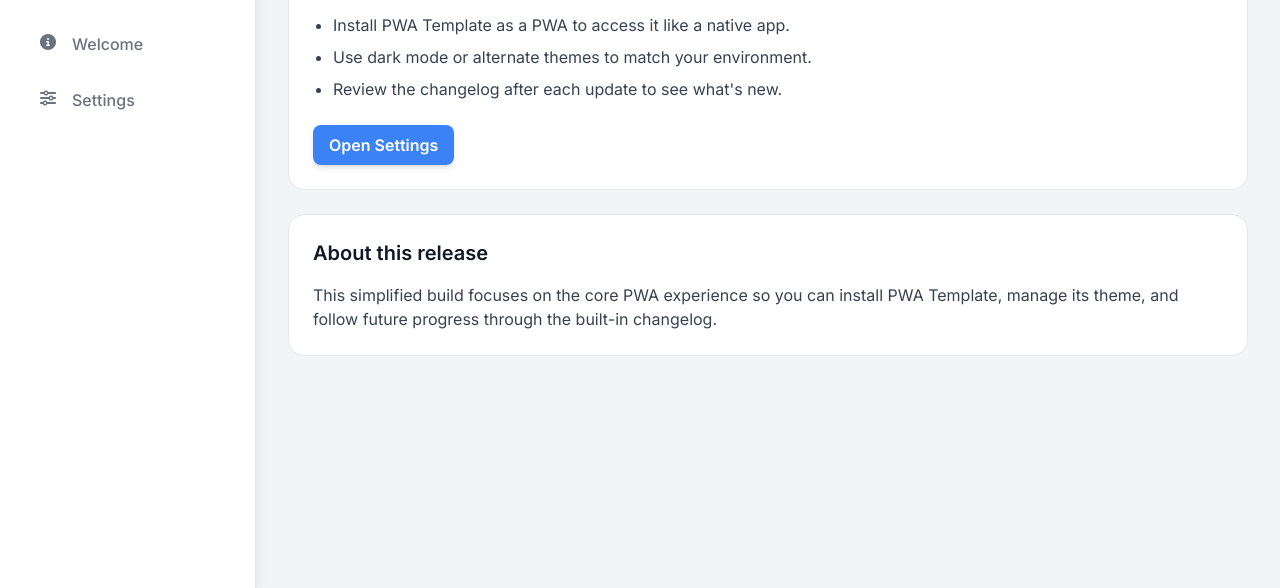
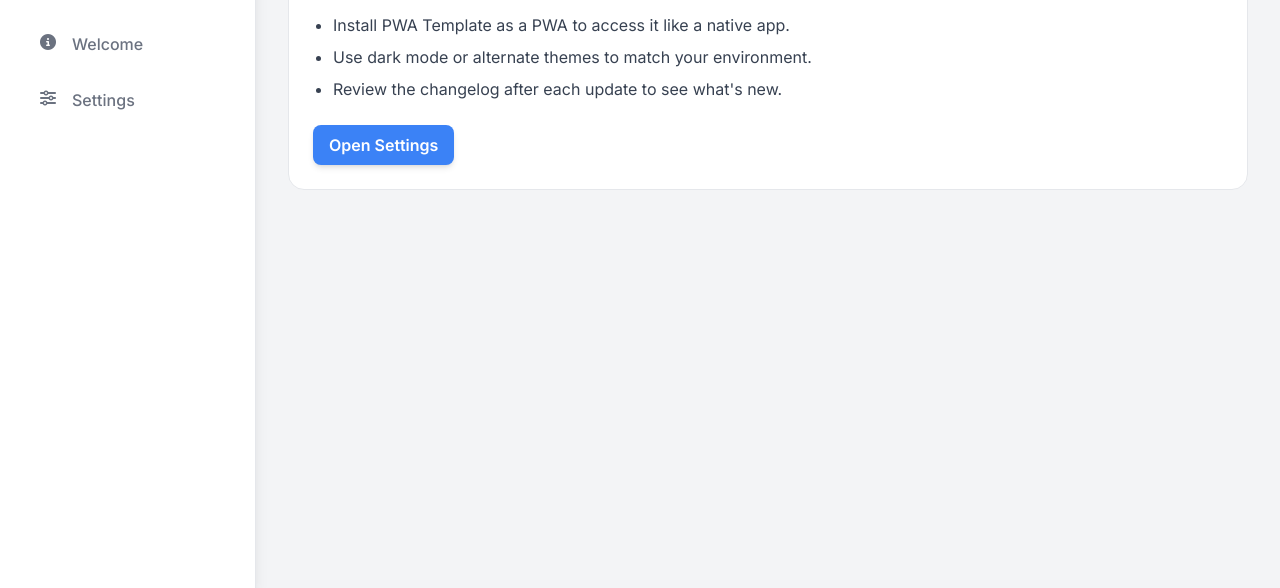
Before and after one commit to cruddasj/AppTemplate, a website: page index.html in a window 1280 px wide. Shown: the part 212-800 px from the top of the page. Drawn offline with Linux system fonts and the light colour scheme.

Commit message:
Remove About this release card from welcome page

```diff
--- a/index.html
+++ b/index.html
@@ -183,15 +183,6 @@
               Open Settings
             </button>
           </div>
-        </div>
-
-        <div class="card">
-          <h3 class="text-xl font-semibold text-gray-900 dark:text-gray-100 mb-4">
-            About this release
-          </h3>
-          <p class="text-gray-700 dark:text-gray-300">
-            This simplified build focuses on the core PWA experience so you can install PWA Template, manage its theme, and follow future progress through the built-in changelog.
-          </p>
         </div>
       </div>
 
```
